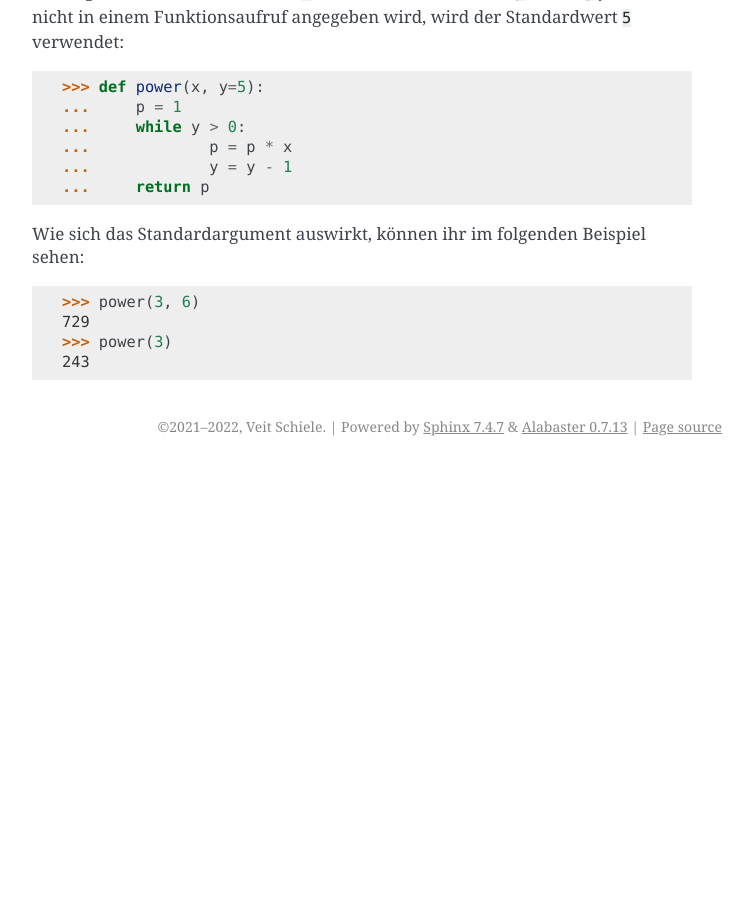
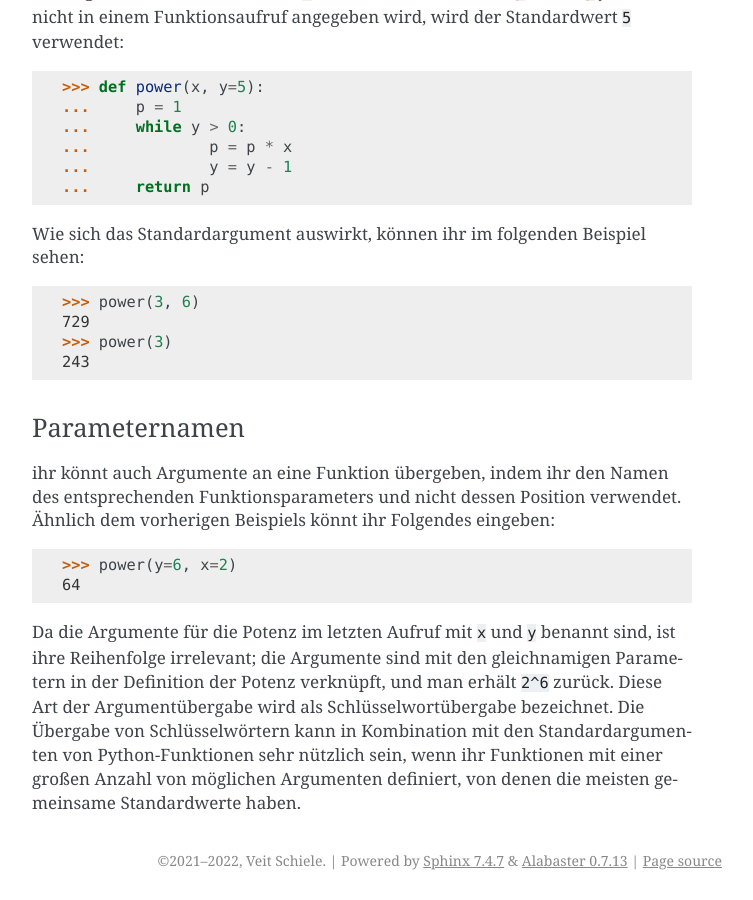
Before and after one commit to veit/python-basics-tutorial-de, a Sphinx documentation site: the page built from docs/functions.rst, in a window 1280 px wide and 900 px high, scrolled down 2594 px. Shown: the whole window, without its empty margins (388-1141 px from the left). Built offline with Sphinx 7.4.7, drawn with Linux system fonts in a browser that asks for light colours; pages that are not in the unit, such as notebooks, are missing from menus; before the commit the page ends 3060 px from its top, so only the background shows below that.

Commit message:
:memo: Add param names

```diff
--- a/docs/functions.rst
+++ b/docs/functions.rst
@@ -142,3 +142,24 @@ Wie sich das Standardargument auswirkt, können ihr im folgenden Beispiel sehen:
     729
     >>> power(3)
     243
+
+Parameternamen
+~~~~~~~~~~~~~~
+
+ihr könnt auch Argumente an eine Funktion übergeben, indem ihr den Namen des
+entsprechenden Funktionsparameters und nicht dessen Position verwendet. Ähnlich
+dem vorherigen Beispiels könnt ihr Folgendes eingeben:
+
+.. code-block:: python
+
+    >>> power(y=6, x=2)
+    64
+
+Da die Argumente für die Potenz im letzten Aufruf mit ``x`` und ``y`` benannt
+sind, ist ihre Reihenfolge irrelevant; die Argumente sind mit den gleichnamigen
+Parametern in der Definition der Potenz verknüpft, und man erhält ``2^6``
+zurück. Diese Art der Argumentübergabe wird als Schlüsselwortübergabe
+bezeichnet. Die Übergabe von Schlüsselwörtern kann in Kombination mit den
+Standardargumenten von Python-Funktionen sehr nützlich sein, wenn ihr Funktionen
+mit einer großen Anzahl von möglichen Argumenten definiert, von denen die
+meisten gemeinsame Standardwerte haben.
```
